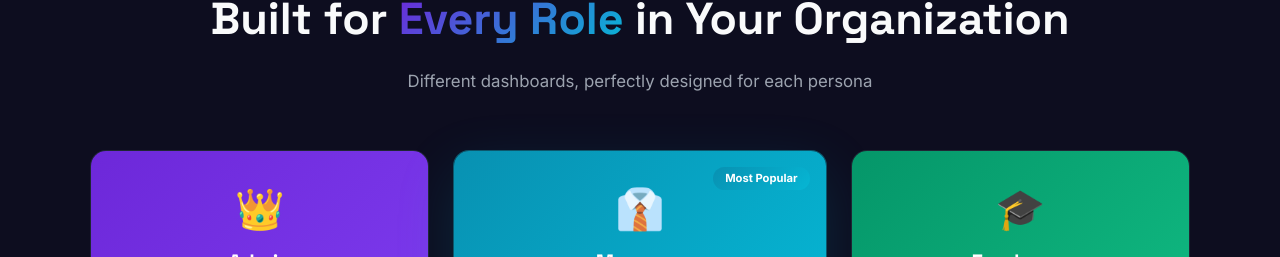
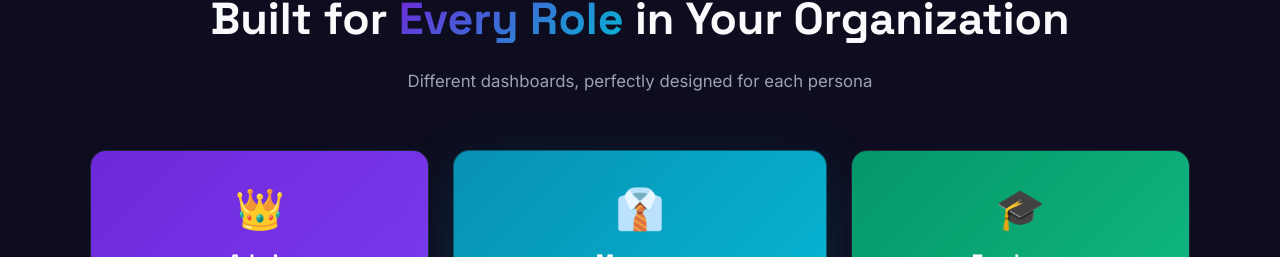
Before and after one commit to Megharaj170804/SkillGap-AI, a React (Vite) app in the folder frontend/: page / in a window 1280 px wide. Shown: the part 2969-3226 px from the top of the page. Built offline with nearby package versions, Linux system fonts and the light colour scheme; no server answers.

Commit message:
Remove most popular tag

```diff
--- a/frontend/src/pages/LandingPage.tsx
+++ b/frontend/src/pages/LandingPage.tsx
@@ -560,14 +560,7 @@ const LandingPage: React.FC = () => {
                 boxShadow: p.featured ? '0 20px 60px rgba(6,182,212,0.15)' : 'none',
                 position: 'relative',
               }}>
-                {p.featured && (
-                  <div style={{
-                    position: 'absolute', top: '1rem', right: '1rem',
-                    background: 'linear-gradient(135deg, #0891b2, #06b6d4)',
-                    borderRadius: '100px', padding: '0.2rem 0.75rem',
-                    fontSize: '0.7rem', fontWeight: 700, color: 'white',
-                  }}>Most Popular</div>
-                )}
+
 
                 {/* Card header */}
                 <div style={{ background: p.gradient, padding: '1.75rem', textAlign: 'center' }}>
```
